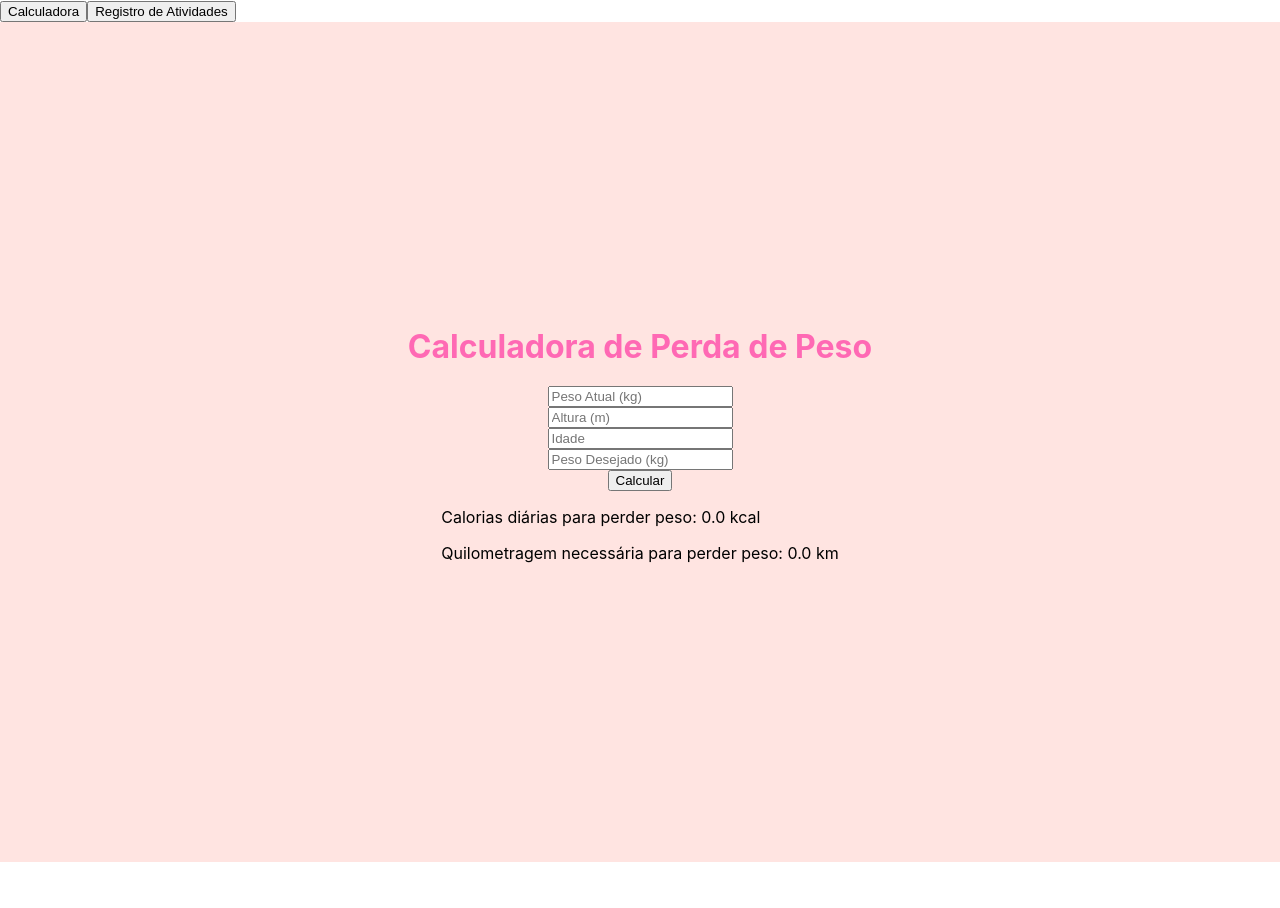
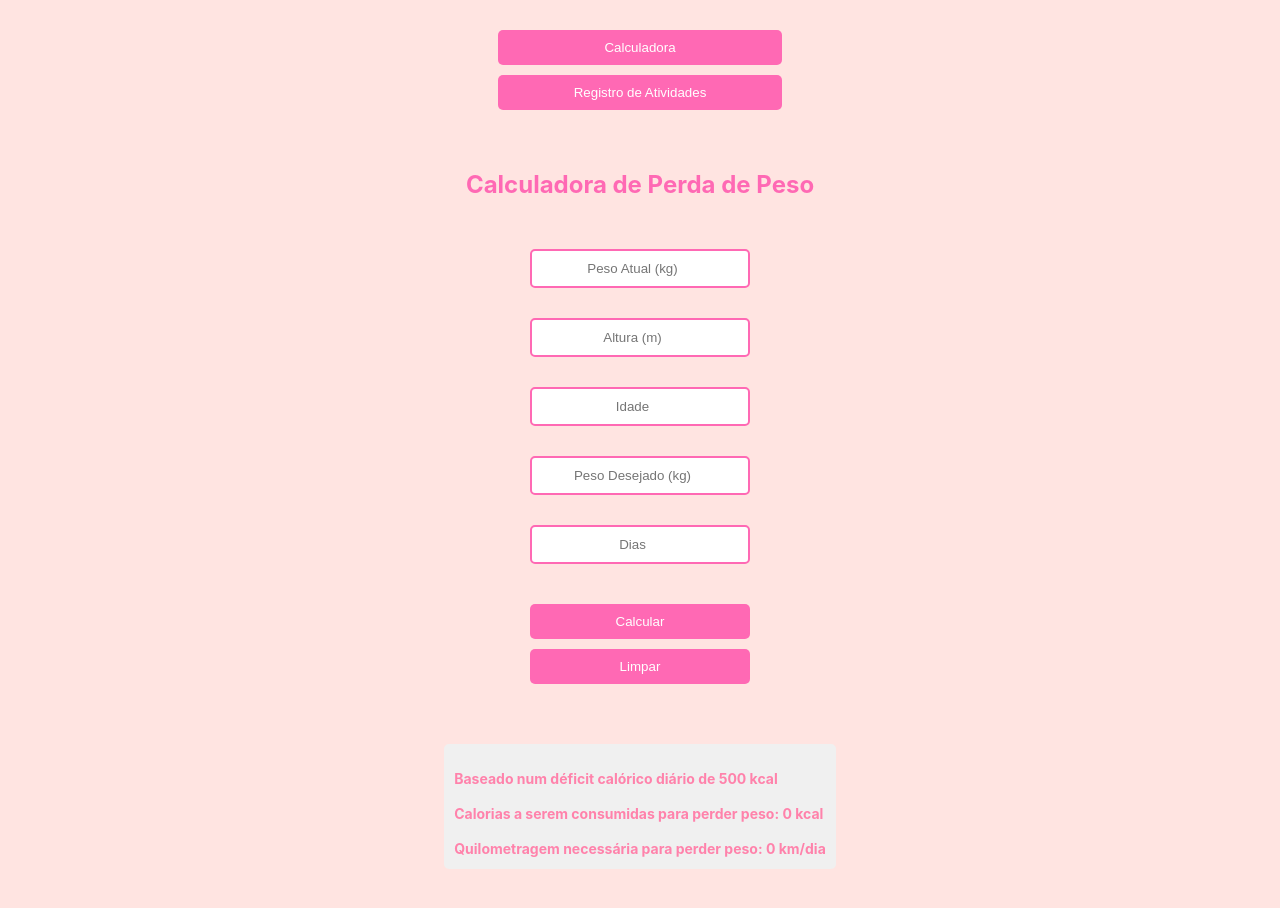
Before and after one commit to RodCinelli/Calculadora-Calorica, a React (Create React App) app: page / in a window 1280 px wide. Shown: the top 908 px of the page. Before the commit the page ends 862 px from the top, so only its background shows below. Built offline with nearby package versions, Linux system fonts and the light colour scheme.

Commit message:
Versão 1.0 adicionada

```diff
--- a/src/ActivityLogPage.module.css
+++ b/src/ActivityLogPage.module.css
@@ -1,47 +1,125 @@
 .container {
     background-color: #ffe4e1;
     min-height: 100vh;
-    padding: 20px;
+    padding: 10px; /* Reduzir o padding pode trazer o conteúdo mais para o centro */
     display: flex;
     flex-direction: column;
     align-items: center;
-    justify-content: center;
+    justify-content: flex-start;
 }
 
 .header {
     color: #ff69b4;
-    margin-bottom: 20px;
+    margin-top: 50px;
+    margin-bottom: 50px; /* Reduzir a margem inferior pode aproximar o cabeçalho dos campos de entrada */
+    text-align: center;
 }
 
-.form-group {
+.log-list {
+    width: 100%;
+    max-width: 400px;
     margin: 10px 0;
+}
+
+.log-item {
+    padding: 10px;
+    border: 2px solid #ff69b4;
+    border-radius: 5px;
+    margin-bottom: 10px;
+    background-color: white;
 }
 
 .input {
     padding: 10px;
     border: 2px solid #ff69b4;
     border-radius: 5px;
-    margin-right: 10px;
+    margin-bottom: 30px; /* Aumentar a margem inferior pode afastar o .input do .button */
+    width: 97%;
+    text-align: center;
 }
+
+.lastInput {
+    margin-bottom: 40px; /* Margem maior para o último input */
+}
+
+.activityMessage {
+    background-color: #f0f0f0;
+    padding: 10px 10px;
+    border-radius: 5px;
+    margin-top: 30px;
+    display: flex; /* Habilita o layout flex */
+    justify-content: center; /* Centraliza o conteúdo horizontalmente */
+    align-items: center; /* Centraliza o conteúdo verticalmente */
+    flex-grow: 1; /* Permite que o elemento se expanda horizontalmente */
+}
+
+.activityMessage p {
+    font-weight: bold;
+    font-size: 14px;
+    color: #ff82ab;
+    line-height: 1.5;
+}
+
+ul {
+    list-style-type: none; /* Remove marcadores de lista */
+    padding: 0; /* Remove padding padrão */
+    display: flex; /* Habilita flexbox */
+    flex-direction: column; /* Organiza itens da lista em coluna */
+    align-items: center; /* Centraliza itens da lista horizontalmente */
+    width: 100%; /* Ajusta a largura da lista */
+}
+
+li {
+    width: 100%; /* Ajusta a largura dos itens da lista */
+    display: flex; /* Habilita flexbox */
+    flex-direction: column; /* Organiza conteúdos do item em coluna */
+    align-items: center; /* Centraliza conteúdos do item horizontalmente */
+    margin-bottom: 10px; /* Espaçamento entre itens da lista */
+}
+
+
 
 .button {
     padding: 10px 20px;
-    background-color: #ff69b4;
     color: white;
     border: none;
     border-radius: 5px;
     cursor: pointer;
+    width: 100%;
+    margin-bottom: 10px;
+    background-color: #ff69b4;
 }
 
 .button:hover {
     background-color: #ff82ab;
 }
 
-.activity-list {
-    margin-top: 20px;
-    color: #ff69b4;
+.button:last-child {
+    margin-bottom: 0;
 }
 
-.activity-item {
+.buttonAdd {
+    padding: 10px 20px;
+    width: 110%;
+    color: white;
+    border: none;
+    border-radius: 5px;
+    cursor: pointer;
     margin-bottom: 10px;
+    background-color: #ff69b4;
 }
+
+.buttonAdd:hover {
+    background-color: #ff82ab;
+}
+
+.buttonDelete {
+    display: block;
+    margin: 10px auto;
+}
+
+.errorMessage {
+    color: red;
+    text-align: center;
+    margin-bottom: 60px;
+}
--- a/src/App.js
+++ b/src/App.js
@@ -1,6 +1,8 @@
 import React, { useState } from 'react';
 import HomePage from './HomePage';
 import ActivityLogPage from './ActivityLogPage';
+import homeStyles from './HomePage.module.css'; // Importando as classes CSS da HomePage
+import activityLogStyles from './ActivityLogPage.module.css'; // Importando as classes CSS da ActivityLogPage
 
 function App() {
   const [currentPage, setCurrentPage] = useState('home');
@@ -10,9 +12,12 @@ function App() {
   };
 
   return (
-    <div>
-      <button onClick={() => navigateTo('home')}>Calculadora</button>
-      <button onClick={() => navigateTo('activityLog')}>Registro de Atividades</button>
+    <div className={homeStyles.container}> {/* Adicionando a classe do container principal da HomePage */}
+      <br />
+      <div>
+        <button className={activityLogStyles.button} onClick={() => navigateTo('home')}>Calculadora</button>
+        <button className={activityLogStyles.button} onClick={() => navigateTo('activityLog')}>Registro de Atividades</button>
+      </div>
 
       {currentPage === 'home' && <HomePage />}
       {currentPage === 'activityLog' && <ActivityLogPage />}
--- a/src/HomePage.js
+++ b/src/HomePage.js
@@ -6,30 +6,44 @@ function HomePage() {
     const [altura, setAltura] = useState('');
     const [idade, setIdade] = useState('');
     const [pesoDesejado, setPesoDesejado] = useState('');
+    const [dias, setDias] = useState(''); // Novo estado para o número de dias
     const [resultado, setResultado] = useState({ caloriasDiarias: 0, quilometragemNecessaria: 0 });
 
     const calcularPerdaDePeso = () => {
         const fatorAtividade = 1.55; // Atividade moderada
         const alturaEmCm = altura * 100; // Convertendo altura em metros para centímetros
         const tmb = 447.593 + (9.247 * peso) + (3.098 * alturaEmCm) - (4.330 * idade);
-        const caloriasDiarias = tmb * fatorAtividade;
+        const caloriasParaManterPeso = tmb * fatorAtividade;
+        const caloriasParaPerderPeso = caloriasParaManterPeso - 500; // Criando um déficit de 500 calorias
         const deficitTotal = 7700 * (peso - pesoDesejado);
-        const quilometragemNecessaria = deficitTotal / 60;
+        const quilometragemNecessaria = deficitTotal / 60 / dias; // Dividindo pelo número de dias
 
-        setResultado({ caloriasDiarias, quilometragemNecessaria });
+        setResultado({ caloriasDiarias: caloriasParaPerderPeso, quilometragemNecessaria });
+    }
+
+    const limparFormulario = () => {
+        setPeso('');
+        setAltura('');
+        setIdade('');
+        setPesoDesejado('');
+        setDias('');
+        setResultado({ caloriasDiarias: 0, quilometragemNecessaria: 0 });
     };
 
     return (
         <div className={styles.container}>
-            <h1 className={styles.header}>Calculadora de Perda de Peso</h1>
-            <input type="number" value={peso} onChange={e => setPeso(e.target.value)} placeholder="Peso Atual (kg)" />
-            <input type="number" value={altura} onChange={e => setAltura(e.target.value)} placeholder="Altura (m)" step="0.01" />
-            <input type="number" value={idade} onChange={e => setIdade(e.target.value)} placeholder="Idade" />
-            <input type="number" value={pesoDesejado} onChange={e => setPesoDesejado(e.target.value)} placeholder="Peso Desejado (kg)" />
-            <button onClick={calcularPerdaDePeso}>Calcular</button>
-            <div>
-                <p>Calorias diárias para perder peso: {resultado.caloriasDiarias.toFixed(1)} kcal</p>
-                <p>Quilometragem necessária para perder peso: {resultado.quilometragemNecessaria.toFixed(1)} km</p>
+            <h2 className={styles.header}>Calculadora de Perda de Peso</h2>
+            <input className={styles.input} type="number" value={peso} onChange={e => setPeso(e.target.value)} placeholder="Peso Atual (kg)" />
+            <input className={styles.input} type="number" value={altura} onChange={e => setAltura(e.target.value)} placeholder="Altura (m)" step="0.01" />
+            <input className={styles.input} type="number" value={idade} onChange={e => setIdade(e.target.value)} placeholder="Idade" />
+            <input className={styles.input} type="number" value={pesoDesejado} onChange={e => setPesoDesejado(e.target.value)} placeholder="Peso Desejado (kg)" />
+            <input className={`${styles.input} ${styles.lastInput}`} type="number" value={dias} onChange={e => setDias(e.target.value)} placeholder="Dias" />
+            <button className={styles.button} onClick={calcularPerdaDePeso}>Calcular</button>
+            <button className={styles.button} onClick={limparFormulario}>Limpar</button>
+            <div className={styles.resultado}>
+                <p>Baseado num déficit calórico diário de 500 kcal</p>
+                <p>Calorias a serem consumidas para perder peso: {Math.ceil(resultado.caloriasDiarias)} kcal</p>
+                <p>Quilometragem necessária para perder peso: {Math.ceil(resultado.quilometragemNecessaria)} km/dia</p>
             </div>
         </div>
     );
--- a/src/HomePage.module.css
+++ b/src/HomePage.module.css
@@ -1,45 +1,66 @@
 .container {
     background-color: #ffe4e1;
-    /* Rosa claro */
     min-height: 100vh;
-    padding: 20px;
+    padding: 10px; /* Reduzir o padding pode trazer o conteúdo mais para o centro */
     display: flex;
     flex-direction: column;
     align-items: center;
-    justify-content: center;
+    justify-content: flex-start;
 }
 
 .header {
     color: #ff69b4;
-    /* Tom mais forte de rosa */
-    margin-bottom: 20px;
-}
-
-.form-group {
-    margin: 10px 0;
+    margin-top: 50px;
+    margin-bottom: 50px; /* Reduzir a margem inferior pode aproximar o cabeçalho dos campos de entrada */
+    text-align: center;
 }
 
 .input {
     padding: 10px;
     border: 2px solid #ff69b4;
     border-radius: 5px;
-    margin-right: 10px;
+    margin-bottom: 30px; /* Aumentar a margem inferior pode afastar o .input do .button */
+    width: 50%;
+    text-align: center;
+}
+
+.lastInput {
+    margin-bottom: 40px; /* Margem maior para o último input */
 }
 
 .button {
     padding: 10px 20px;
-    background-color: #ff69b4;
+    width: 56%;
     color: white;
     border: none;
     border-radius: 5px;
     cursor: pointer;
+    margin-bottom: 10px;
+    background-color: #ff69b4;
 }
 
 .button:hover {
     background-color: #ff82ab;
 }
 
-.result {
-    margin-top: 20px;
-    color: #ff69b4;
+.button:last-child {
+    margin-bottom: 0;
 }
+
+.resultado {
+    background-color: #f0f0f0;
+    padding: 10px 10px;
+    border-radius: 5px;
+    margin-top: 50px;
+}
+
+.resultado p {
+    font-weight: bold;
+    font-size: 14px;
+    color: #ff82ab;
+    line-height: 1.5;
+}
+
+.resultado p:last-child {
+    margin-bottom: 0;
+}
```
Also changed, not shown: src/ActivityLogPage.js (+23 -5 lines), public/manifest.json.
